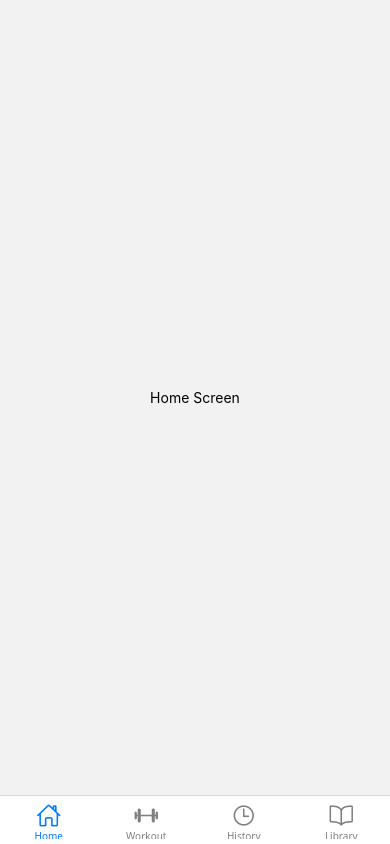
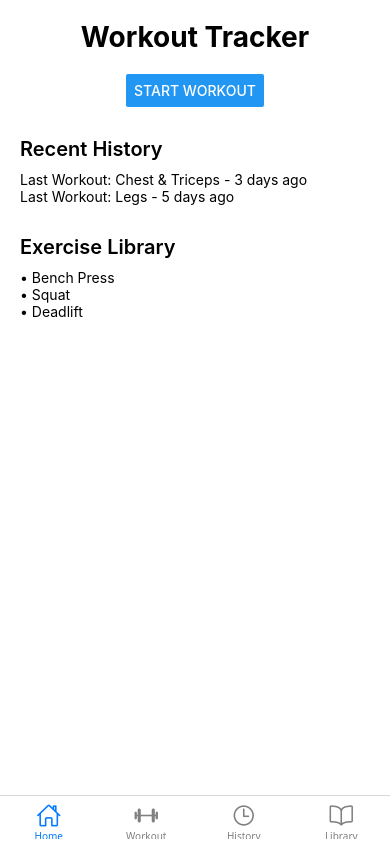
Before and after one commit to VinceAL-9/FreeFit-Logging-App, a React Native app: screen /Home in a window 390 px wide. Built offline with nearby package versions, Linux system fonts and the light colour scheme.

Commit message:
implement basic Home Screen version

```diff
--- a/src/screens/HomeScreen.tsx
+++ b/src/screens/HomeScreen.tsx
@@ -1,10 +1,55 @@
 // src/screens/HomeScreen.tsx
-import { Text, View } from 'react-native';
+import { useNavigation } from '@react-navigation/native';
+import { Button, ScrollView, StyleSheet, Text, View } from 'react-native';
 
 export default function HomeScreen() {
+  const navigation = useNavigation();
+
   return (
-    <View style={{ flex: 1, justifyContent: 'center', alignItems: 'center' }}>
-      <Text>Home Screen</Text>
-    </View>
+    <ScrollView contentContainerStyle={styles.container}>
+      <Text style={styles.title}>Workout Tracker</Text>
+
+      <Button
+        title="Start Workout"
+        onPress={() => navigation.navigate('Workout' as never)}
+      />
+
+      <View style={styles.section}>
+        <Text style={styles.sectionTitle}>Recent History</Text>
+        <Text>Last Workout: Chest & Triceps - 3 days ago</Text>
+        <Text>Last Workout: Legs - 5 days ago</Text>
+      </View>
+
+      <View style={styles.section}>
+        <Text style={styles.sectionTitle}>Exercise Library</Text>
+        <Text>• Bench Press</Text>
+        <Text>• Squat</Text>
+        <Text>• Deadlift</Text>
+      </View>
+    </ScrollView>
   );
 }
+
+const styles = StyleSheet.create({
+  container: {
+    flexGrow: 1,
+    alignItems: 'center',
+    justifyContent: 'flex-start',
+    padding: 20,
+    backgroundColor: '#fff',
+  },
+  title: {
+    fontSize: 28,
+    fontWeight: 'bold',
+    marginBottom: 20,
+  },
+  section: {
+    marginTop: 30,
+    width: '100%',
+  },
+  sectionTitle: {
+    fontSize: 20,
+    fontWeight: '600',
+    marginBottom: 10,
+  },
+});
```
